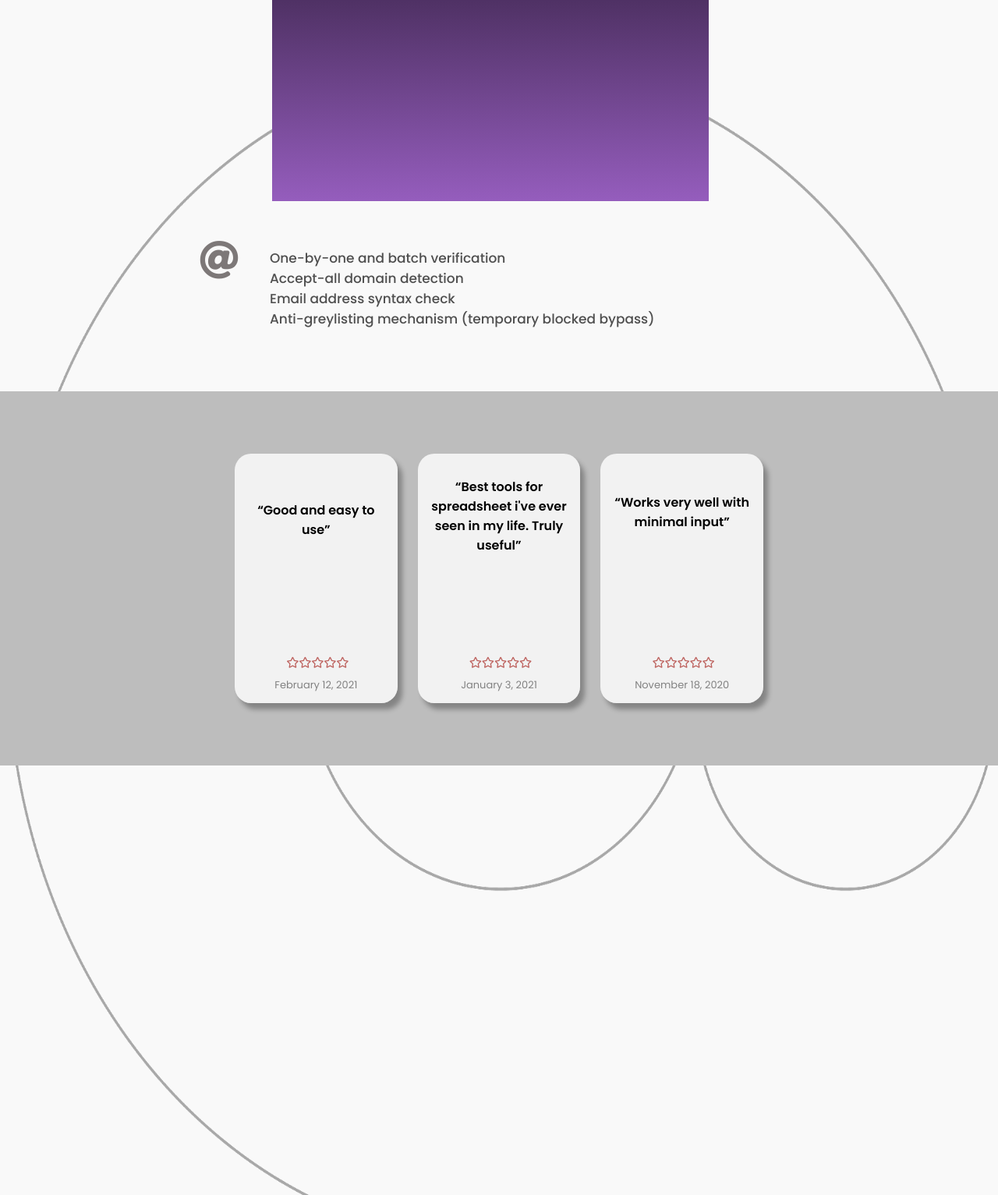
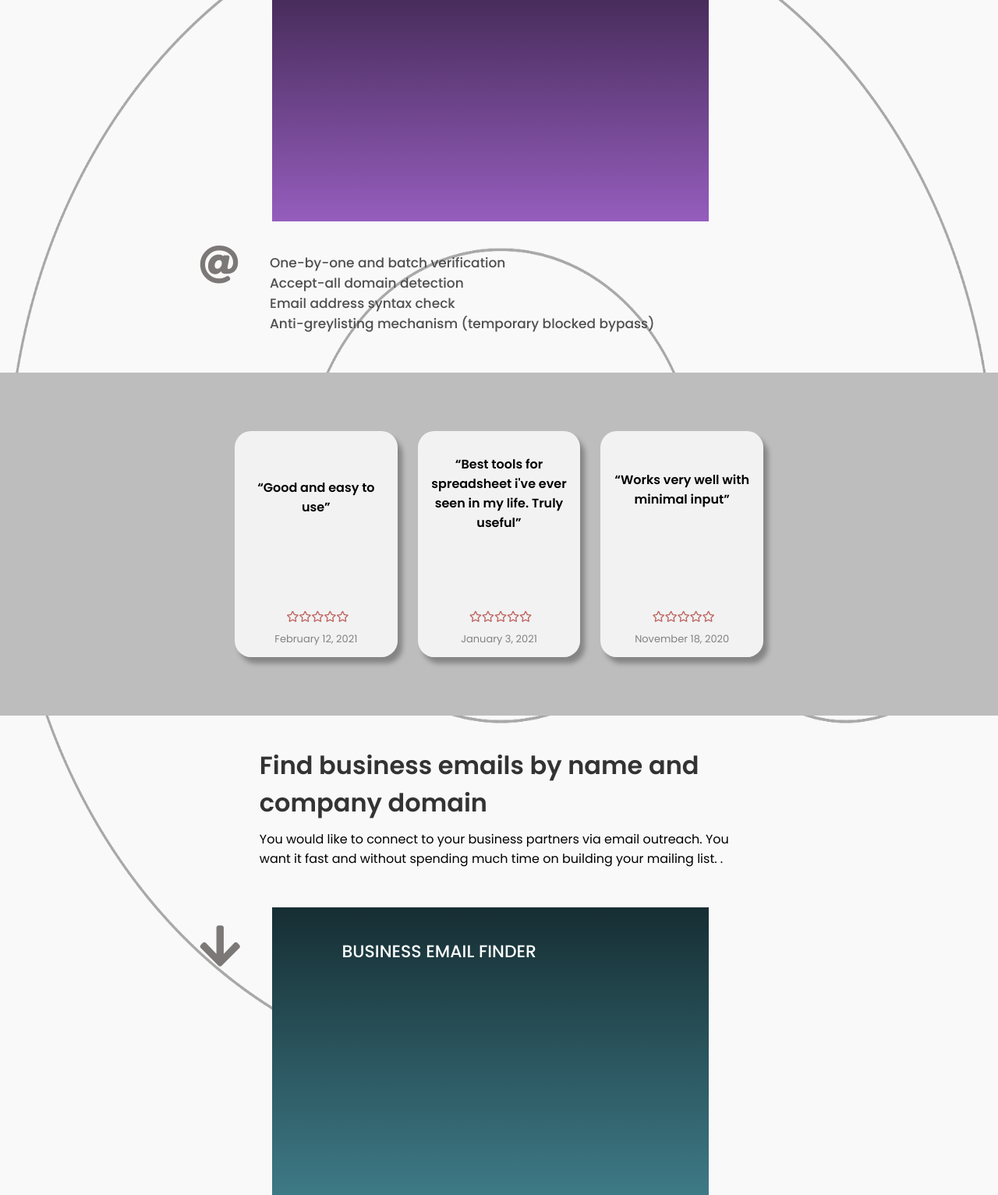
Before and after one commit to full-profane/figma, a plain HTML site: page index.html in a window 1280 px wide. Shown: the part 1267-2800 px from the top of the page at 78% size. Drawn offline with Linux system fonts and the light colour scheme.

Commit message:
add third part of email pages and edited parts 1 and 2

```diff
--- a/index.html
+++ b/index.html
@@ -34,19 +34,20 @@
              <button class="home-btn">use google sheets add-on</button>
          </div>
       </div>
-      <div class="validate poppins">
-         <div class="validate-info">
-            <h2 class="validate_title">Validate your email address list, big or small</h2>
-            <p class="validate_description">Connect to the real customers. Check your email list validity before you hit that send button. Sending to invalid email addresses not only hurts marketing ROI. Even worse, It kills your sender reputation.</p>
-         </div>
       </div>
       <div class="email poppins">
-         <div class="email-part1">
-            <div class="part1-info">
-               <div class="part1-screen">
+         <div class="email-part">
+            <div class="description">
+               <div class="description-info">
+                  <h2 class="description_title">Validate your email address list, big or small</h2>
+                  <p class="description_subtitle">Connect to the real customers. Check your email list validity before you hit that send button. Sending to invalid email addresses not only hurts marketing ROI. Even worse, It kills your sender reputation.</p>
+               </div>
+            </div>
+            <div class="part-info">
+               <div class="part-screen">
                   <div class="screen-first">
                      <i class="fas fa-arrow-down screen-first_fa"></i>
-                     <div class="screen-first_div">
+                     <div class="screen-first_purple">
                         <p class="screen-first_p">email verifier</p>
                      </div>
                   </div>
@@ -99,7 +100,32 @@
                </div>
             </div>
          </div>
-         <div class="email-part3"></div>
+         <div class="email-part">
+            <div class="description">
+               <div class="description-info">
+                  <h2 class="description_title">Find business emails by name and company domain</h2>
+                  <p class="description_subtitle">You would like to connect to your business partners via email outreach. You want it fast and without spending much time on building your mailing list. .</p>
+               </div>
+            </div>
+            <div class="part-info">
+               <div class="part-screen">
+                  <div class="screen-first">
+                     <i class="fas fa-arrow-down screen-first_fa"></i>
+                     <div class="screen-first_green">
+                        <p class="screen-first_p">business email finder</p>
+                     </div>
+                  </div>
+                  <div class="screen-second">
+                     <i class="fas fa-at screen-second_fa"></i>
+                     <div class="screen-second_div">
+                        <p class="screen-second_p">Professional email address lookup by name and company domain</p>
+                        <p class="screen-second_p">Ease of use for bulk email search</p>
+                        <p class="screen-second_p">Broad coverage of business email domains</p>
+                     </div>
+                  </div>
+               </div>
+            </div>
+         </div>
       </div>
    </main>
 </body>
--- a/style.css
+++ b/style.css
@@ -94,25 +94,25 @@ main {
    padding: 15px 90px;
 }
 
-.validate {
+.description {
    display: flex;
    flex-direction: column;
    align-items: center;
 }
 
-.validate-info {
-   width: 55%;
+.description-info {
+   width: 80%;
    margin: 30px 0;
 }
 
-.validate_title {
+.description_title {
    font-weight: 600;
-   font-size: 30px;
+   font-size: 32px;
    margin: 10px 0;
    color: #333333;
 }
 
-.validate_description {
+.description_description {
    font-weight: 500;
    font-size: 20px;
    color: #333333;
@@ -127,22 +127,22 @@ main {
    background-repeat: no-repeat;
    height:  300vh;
 }
-.email-part1 {
+.email-part {
    display: flex;
    flex-direction: column;
    width: 60%;
    align-items: center;
 }
-.part1-info {
+.part-info {
    display: flex;
    width: 100%;
    flex-direction: column;
 }
 
-.part1-screen {
+.part-screen {
    display: flex;
    flex-direction: column;
-   margin: 30px 0;
+   margin: 20px 0;
 }
 .screen-first {
    display: flex;
@@ -156,7 +156,7 @@ main {
    margin-right: 40px;
    margin-top: 20px;
 }
-.screen-first_div {
+.screen-first_purple {
    display: block;
    width: 90%;
    background: linear-gradient(180deg,  #291934,
@@ -172,7 +172,7 @@ main {
 .screen-second {
    display: flex;
    flex-direction: row;
-   margin: 50px 0;
+   margin: 30px 0;
 }
 .fa-at {
    margin-right: 40px;
@@ -196,7 +196,7 @@ main {
    align-items: center;
    justify-content: center;
    background: #BDBDBD;
-   height: 60vh;
+   height: 55vh;
    width: 100%;
 }
 
@@ -253,3 +253,10 @@ main {
    font-weight: 400;
    font-size: 13px;
 }
+
+.screen-first_green {
+   display: block;
+   width: 90%;
+   background: linear-gradient(180deg,  #162E33,
+#41808D );
+}
```
